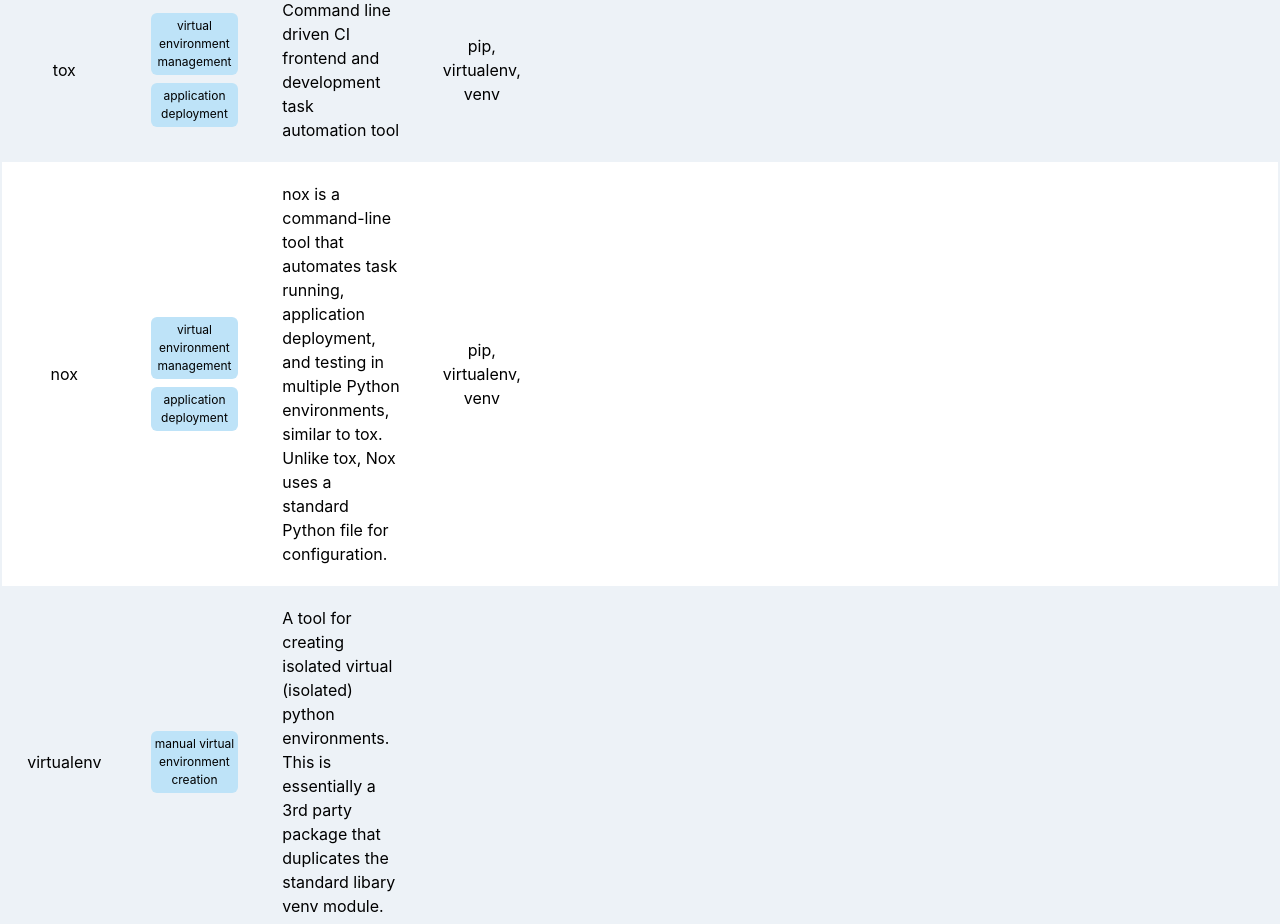
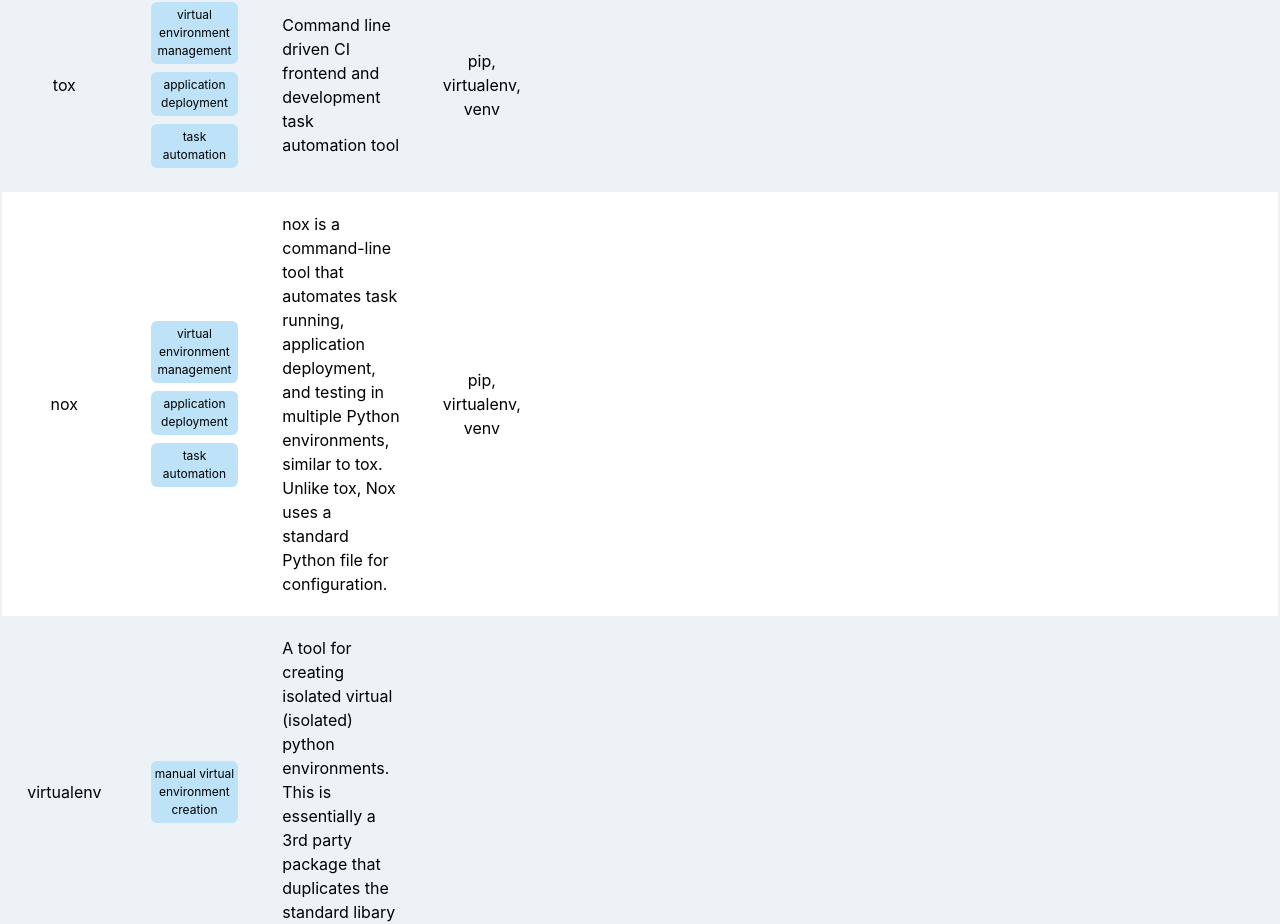
Before and after one commit to cs01/python-packaging-tools, a React (Create React App) app in the folder frontend/: page / in a window 1280 px wide. Shown: the part 2138-3062 px from the top of the page. Built offline with nearby package versions, Linux system fonts and the light colour scheme; no server answers.

Commit message:
Add missing features

```diff
--- a/frontend/src/Tools.tsx
+++ b/frontend/src/Tools.tsx
@@ -247,7 +247,7 @@
     dependsOn: ['pip', 'virtualenv', 'venv'],
   },
   {
-    features: ['virtual environment management', 'application deployment'],
+    features: ['virtual environment management', 'application deployment', 'task automation'],
     name: 'tox',
     toolDescription:
       'Command line driven CI frontend and development task automation tool',
@@ -255,7 +255,7 @@
     dependsOn: ['pip', 'virtualenv', 'venv'],
   },
   {
-    features: ['virtual environment management', 'application deployment'],
+    features: ['virtual environment management', 'application deployment', 'task automation'],
     name: 'nox',
     toolDescription:
       'nox is a command-line tool that automates task running, application deployment, and testing in multiple Python environments, similar to tox. Unlike tox, Nox uses a standard Python file for configuration.',
```
